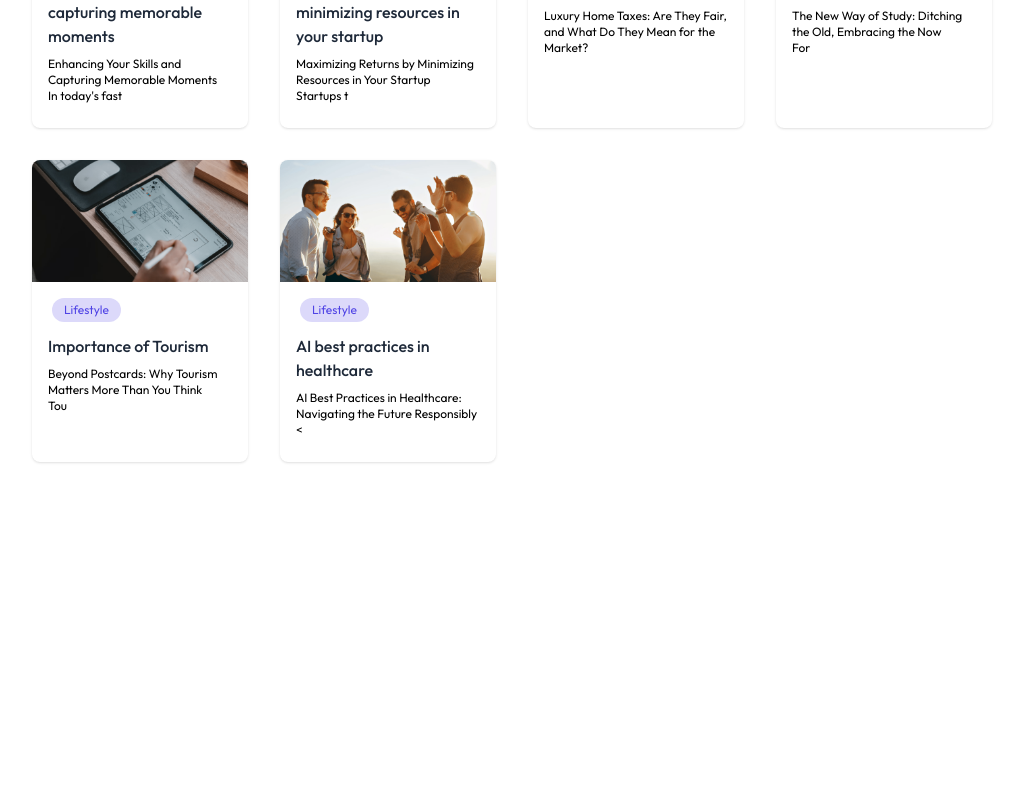
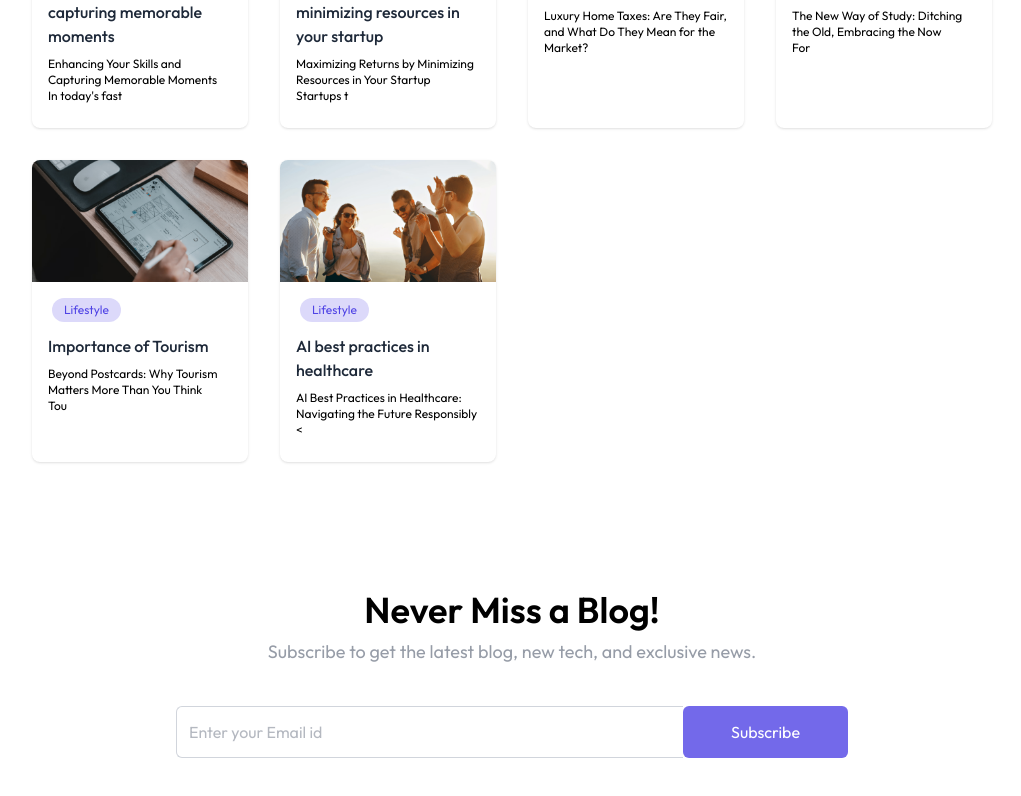
Before and after one commit to toxic-programmer-cell/blog-app, a React (Vite) app in the folder client/: page / in a window 1280 px wide. Shown: the part 1147-1943 px from the top of the page, without its empty margins (128-1149 px from the left). Before the commit the page ends 1705 px from the top, so only its background shows below. Built offline with nearby package versions, Linux system fonts and the light colour scheme.

Commit message:
Add Newsletter component and integrate it into Home page

```diff
--- /dev/null
+++ b/client/src/components/Newsletter.jsx
@@ -0,0 +1,24 @@
+import React from "react";
+
+function Newsletter() {
+  return (
+    <div className="flex flex-col items-center justify-center text-center space-y-2 my-32">
+      <h1 className="md:text-4xl text-2xl font-semibold">Never Miss a Blog!</h1>
+      <p className="md:text-lg text-gray-500/70 pb-8">
+        Subscribe to get the latest blog, new tech, and exclusive news.
+      </p>
+      <form className="flex items-center justify-between max-w-2xl w-full md:h-13 h-12">
+        <input
+          className="border border-gray-300 rounded-md h-full border-r-0 outline-none w-full rounded-r-none px-3 text-gray-500"
+          type="text"
+          placeholder="Enter your Email id"
+        />
+        <button className="md:px-12 px-8 h-full text-white bg-primary/80 hover:bg-primary transition-all rounded-md rounded-1-none">
+          Subscribe
+        </button>
+      </form>
+    </div>
+  );
+}
+
+export default Newsletter;
--- a/client/src/pages/Home.jsx
+++ b/client/src/pages/Home.jsx
@@ -2,6 +2,7 @@
 import Navbar from "../components/Navbar";
 import Header from "../components/Header";
 import BlogList from "../components/BlogList";
+import Newsletter from "../components/Newsletter";
 
 function Home() {
   return (
@@ -9,6 +10,7 @@
       <Navbar />
       <Header />
       <BlogList />
+      <Newsletter />
     </div>
   );
 }
```
Also changed, not shown: 1 other file (tests, documents, lock files or other folders).
